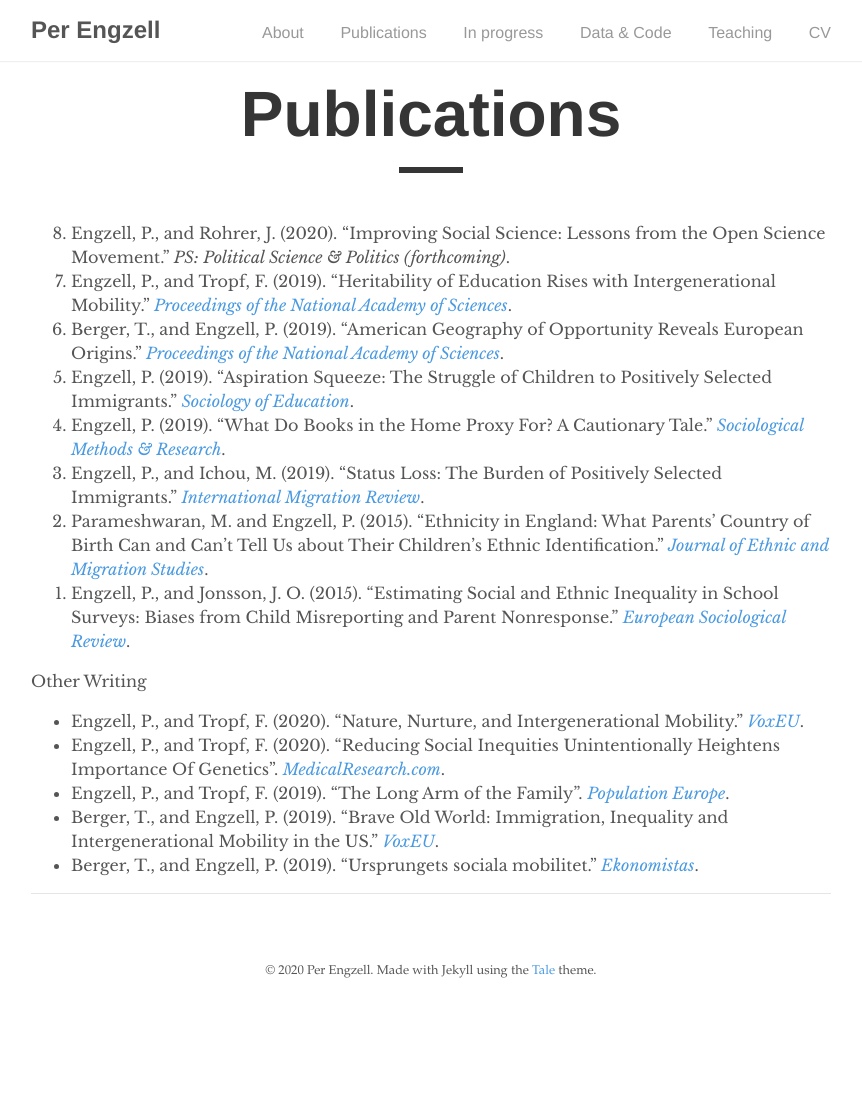
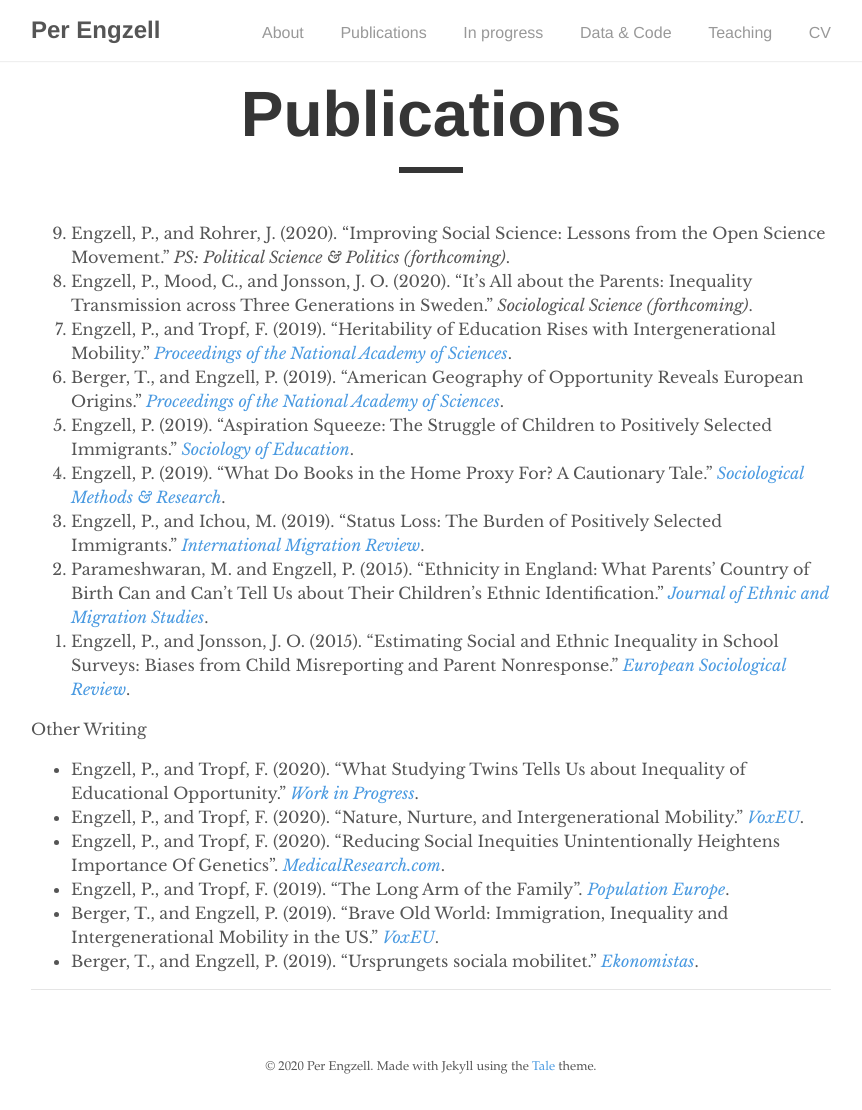
Before and after one commit to pengzell/pengzell.github.io, a Jekyll site: the page built from _pages/publications.md, in a window 1280 px wide. Shown: the whole page, without its empty margins (209-1071 px from the left). Built offline with Jekyll 4.4.1, drawn with Linux system fonts in a browser that asks for light colours; before the commit the page ends 1014 px from its top, so only the background shows below that.

Commit message:
Update publications.md

```diff
--- a/_pages/publications.md
+++ b/_pages/publications.md
@@ -6,6 +6,7 @@ permalink: /publications/
 ---
 
 0. Engzell, P., and Rohrer, J. (2020). "Improving Social Science: Lessons from the Open Science Movement." *PS: Political Science & Politics (forthcoming)*.
+0. Engzell, P., Mood, C., and Jonsson, J. O. (2020). "It's All about the Parents: Inequality Transmission across Three Generations in Sweden." *Sociological Science (forthcoming)*.
 0. Engzell, P., and Tropf, F. (2019). "Heritability of Education Rises with Intergenerational Mobility." [*Proceedings of the National Academy of Sciences*](https://doi.org/10.1073/pnas.1912998116).
 0. Berger, T., and Engzell, P. (2019). "American Geography of Opportunity Reveals European Origins." [*Proceedings of the National Academy of Sciences*](https://doi.org/10.1073/pnas.1810893116).
 0. Engzell, P. (2019). "Aspiration Squeeze: The Struggle of Children to Positively Selected Immigrants." [*Sociology of Education*](https://doi.org/10.1177/0038040718822573).
@@ -16,6 +17,7 @@ permalink: /publications/
 {: reversed="reversed"}
 
 Other Writing
+- Engzell, P., and Tropf, F. (2020). "What Studying Twins Tells Us about Inequality of Educational Opportunity." [*Work in Progress*](http://www.wipsociology.org/2020/03/26/what-studying-twins-tells-us-about-inequality-of-educational-opportunity/).
 - Engzell, P., and Tropf, F. (2020). "Nature, Nurture, and Intergenerational Mobility." [*VoxEU*](https://voxeu.org/article/nature-nurture-and-intergenerational-mobility).
 - Engzell, P., and Tropf, F. (2020). "Reducing Social Inequities Unintentionally Heightens Importance Of Genetics". [*MedicalResearch.com*](https://medicalresearch.com/genetic-research/education-reducing-social-inequities-unintentionally-heightens-importance-of-genetics/52857/).
 - Engzell, P., and Tropf, F. (2019). "The Long Arm of the Family". [*Population Europe*](https://population-europe.eu/pop-digest/long-arm-family).
```
